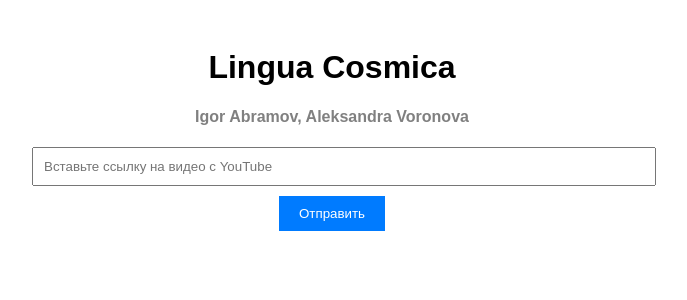
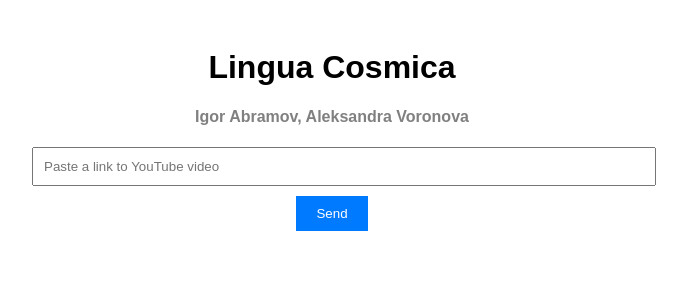
Before and after one commit to IGragon/Lingua-Cosmica, a Flask app: page / in a window 1280 px wide. Shown: the top 300 px of the page, without its empty margins (308-995 px from the left). Run offline with Flask 3, Linux system fonts and the light colour scheme.

Commit message:
up-to-date

```diff
--- a/app.py
+++ b/app.py
@@ -1,7 +1,9 @@
-from flask import Flask, render_template, request
+from flask import Flask, render_template, request, send_file
 from pytube import YouTube
 
 app = Flask(__name__)
+
+# youtube_video_url = 'https://www.youtube.com/watch?v=aQ0w2I0Eb9I'
 
 @app.route('/')
 def index():
@@ -13,12 +15,15 @@ def process_video():
 
     # код для обработки ссылки и скачивания видео
 
-    # Затычка
+    # download video
     yt = YouTube(video_link)
-    yt.streams.filter(progressive=True, file_extension='mp4').first().download()
+    video_stream = yt.streams.filter(progressive=True, file_extension='mp4').first().download(output_path = 'static/', filename = "video.mp4")
 
-    # видос
-    return 'static/video.mp4'
+    return send_file('static/video.mp4', as_attachment=True)
+
+@app.route('/download')
+def download():
+    return send_file('static/video.mp4', as_attachment=True)
 
 if __name__ == '__main__':
     app.run(debug=True)
--- a/static/script.js
+++ b/static/script.js
@@ -9,7 +9,7 @@ document.querySelector('form').addEventListener('submit', function(e) {
 
     loadingDiv.style.display = 'block';
 
-    // Отправка данных на сервер
+    // Sending data to server
     fetch('/process_video', {
         method: 'POST',
         headers: {
@@ -17,12 +17,17 @@ document.querySelector('form').addEventListener('submit', function(e) {
         },
         body: 'videoLink=' + encodeURIComponent(videoLink)
     })
-    .then(response => response.text())
-    .then(videoUrl => {
+    .then(response => response.blob())
+    .then(blob => {
         loadingDiv.style.display = 'none';
         downloadButtonDiv.style.display = 'block';
-        downloadLink.href = videoUrl;
+
+        // Create a link to download a video
+        var videoUrl = URL.createObjectURL(blob);
+        downloadLink.href = '/download';  // Update the download link
+        downloadLink.onclick = function() { location.href = videoUrl; };  // Add a download event handler
+        videoPlayerElement.src = videoUrl;
+        videoPlayerElement.pause(); // Pause video
+        videoPlayerDiv.style.display = 'block';
     });
-
-    // Здесь может быть плеер
 });
--- a/templates/index.html
+++ b/templates/index.html
@@ -11,15 +11,15 @@
         <h1>Lingua Cosmica</h1>
         <h4 style="color: grey">Igor Abramov, Aleksandra Voronova</h4>
         <form action="/process_video" method="post">
-            <input type="text" name="videoLink" placeholder="Вставьте ссылку на видео с YouTube" required>
-            <button type="submit">Отправить</button>
+            <input type="text" name="videoLink" placeholder="Paste a link to YouTube video" required>
+            <button type="submit">Send</button>
         </form>
-        <div id="loading" style="display:none;">Ожидайте...</div>
+        <div id="loading" style="display:none;">Loading...</div>
         <div id="downloadButton" style="display:none;">
-            <a id="downloadLink" href="#" download>Скачать видео</a>
+            <a id="downloadLink" href="/download" download>Download video</a>
         </div>
         <div id="videoPlayer" style="display:none;">
-            <!-- Вставьте код для плеера здесь -->
+            <video controls autoplay id="videoPlayerElement"></video>
         </div>
     </div>
     <script src="{{ url_for('static', filename='script.js') }}"></script>
```
Also changed, not shown: 1 other file.
